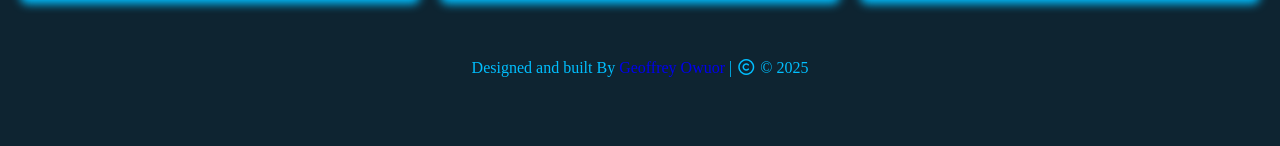
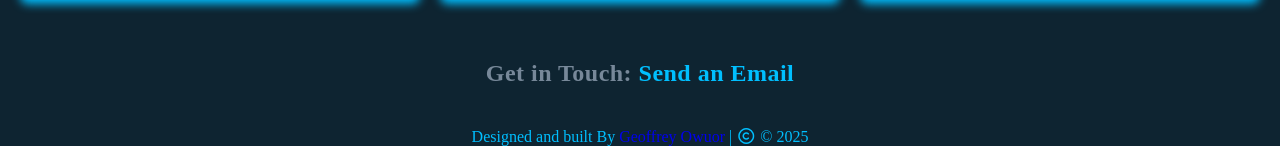
Before and after one commit to geoffowuor/geoffreyowuor, a plain HTML site: page index.html in a window 1280 px wide. Shown: the part 3004-3150 px from the top of the page. Before the commit the page ends 3081 px from the top, so only its background shows below. Drawn offline with nearby package versions, Linux system fonts and the light colour scheme; a web font is replaced by a local one.

Commit message:
added a contact form with a  mailto attribute

```diff
--- a/index.html
+++ b/index.html
@@ -212,6 +212,12 @@
 
       </div>
        </section>
+       <section>
+        <div class="contact">
+            <h2>Get in Touch:   <a href="mailto:geoffreygroovy@gmail.com">Send an Email</a></h2>
+
+
+       </section>
     <footer>
       <div class="bottom">
         <center>
--- a/style.css
+++ b/style.css
@@ -415,6 +415,16 @@
     color: #fff;
   }
 
+
+.contact a{
+    text-decoration: none;
+    color: #00bfff;
+
+}
+.contact{
+    margin-top: 20px;
+    margin-bottom: 20px;
+}
   /*footer*/
   footer{
     position: relative;
@@ -422,6 +432,7 @@
     width: 100%;
     background: #0E2431;
     color: #00bfff;
+    margin-top: 40px;
   }
   footer a{
     text-decoration: none;
```
